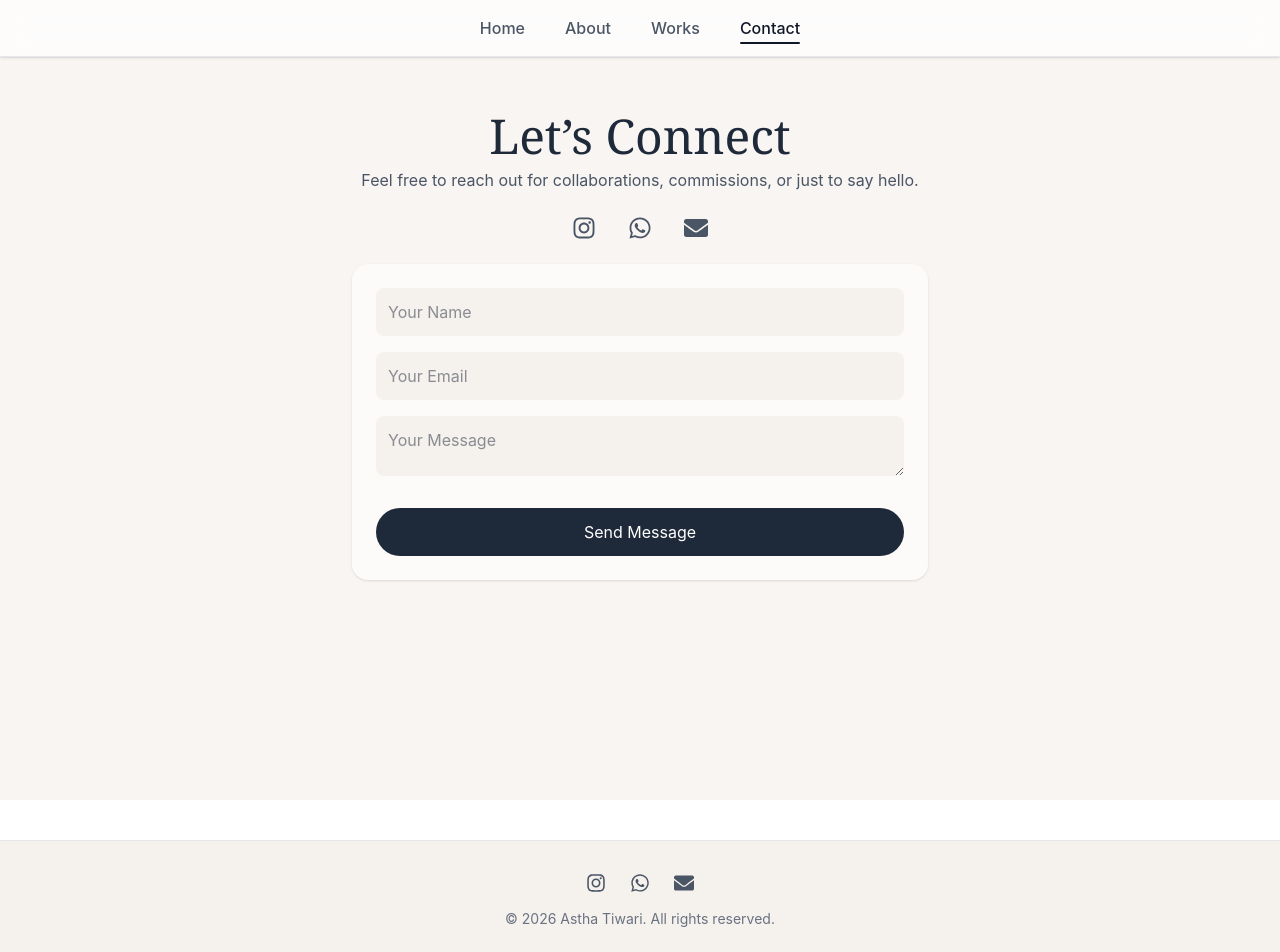
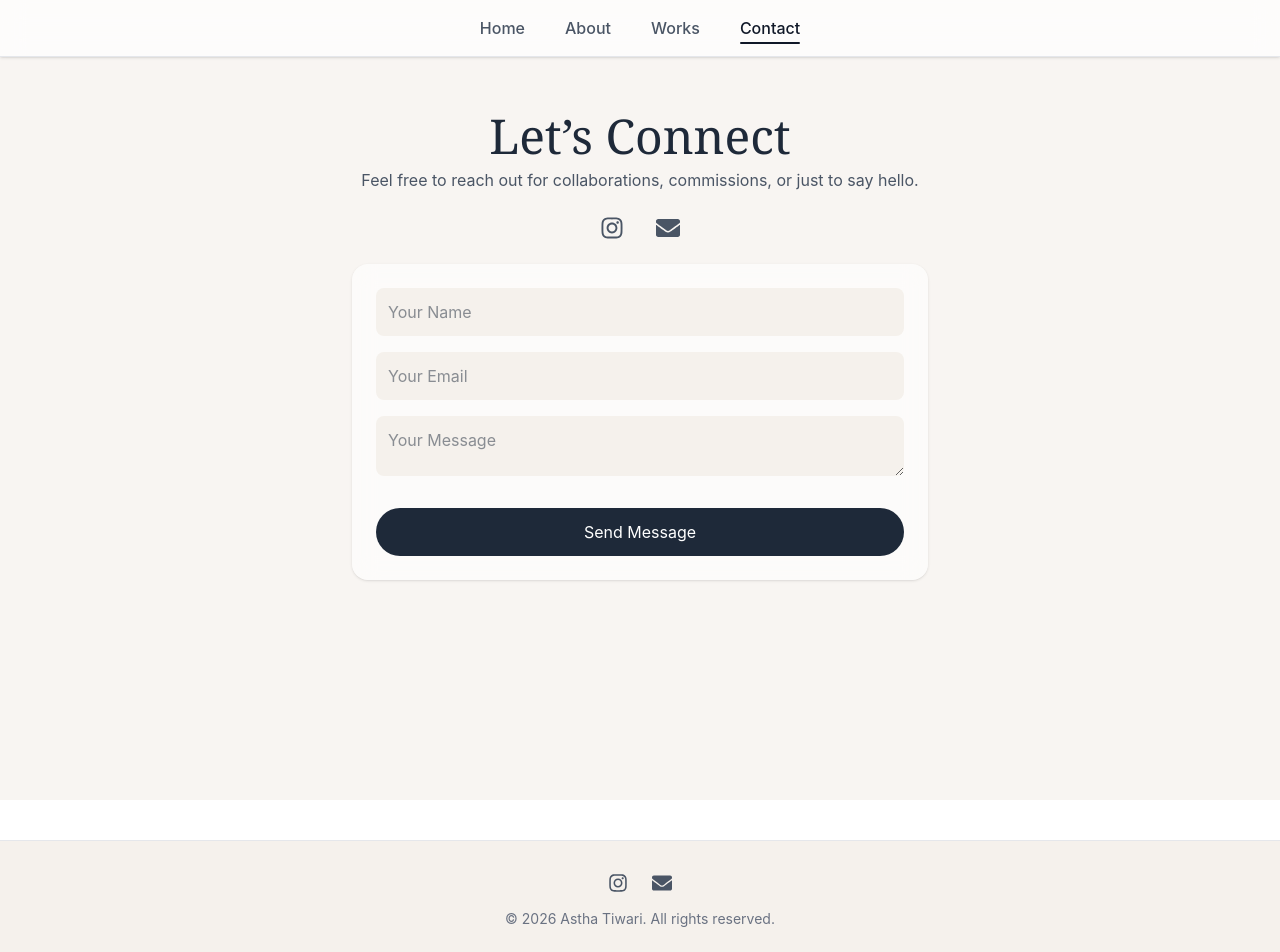
Before and after one commit to KrishnaAwasthi28/AsthaTiwari-Portfolio, a React (Vite) app in the folder ashtatiwari-portfolio/: page /contact in a window 1280 px wide. Shown: the top 952 px of the page. Built offline with nearby package versions, Linux system fonts and the light colour scheme.

Commit message:
Updated Footer & Contact

```diff
--- a/ashtatiwari-portfolio/src/components/Footer.jsx
+++ b/ashtatiwari-portfolio/src/components/Footer.jsx
@@ -9,10 +9,6 @@ export default function Footer() {
 
         <a href="https://www.instagram.com/astha_tiwari3006?igsh=bmZ3YW15c3hwYmE2" target="_blank" className="group">
           <FaInstagram className="text-xl text-gray-600 group-hover:text-black transition transform group-hover:scale-110" />
-        </a>
-
-        <a href="https://wa.me/918960444768" target="_blank" className="group">
-          <FaWhatsapp className="text-xl text-gray-600 group-hover:text-black transition transform group-hover:scale-110" />
         </a>
 
         <a href="mailto:asthatiwari498@gmail.com" className="group">
--- a/ashtatiwari-portfolio/src/pages/Contact.jsx
+++ b/ashtatiwari-portfolio/src/pages/Contact.jsx
@@ -60,7 +60,6 @@ export default function Contact() {
       >
         {[
           { icon: <FaInstagram />, link: "https://www.instagram.com/astha_tiwari3006?igsh=bmZ3YW15c3hwYmE2" },
-          { icon: <FaWhatsapp />, link: "https://wa.me/918960444768" },
           { icon: <FaEnvelope />, link: "mailto:asthatiwari498@gmail.com" },
         ].map((item, i) => (
           <a key={i} href={item.link} target="_blank" className="group">
```
